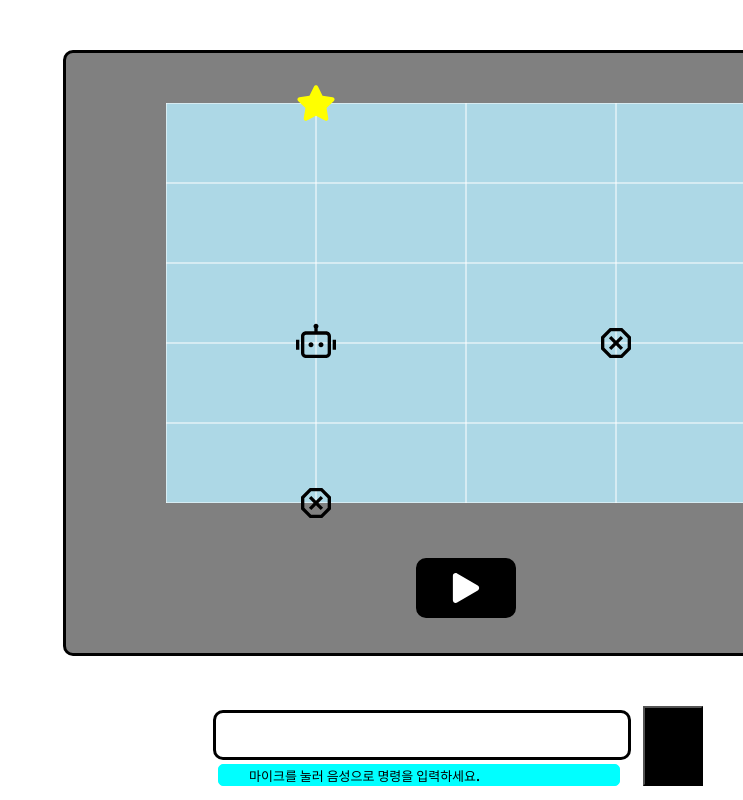
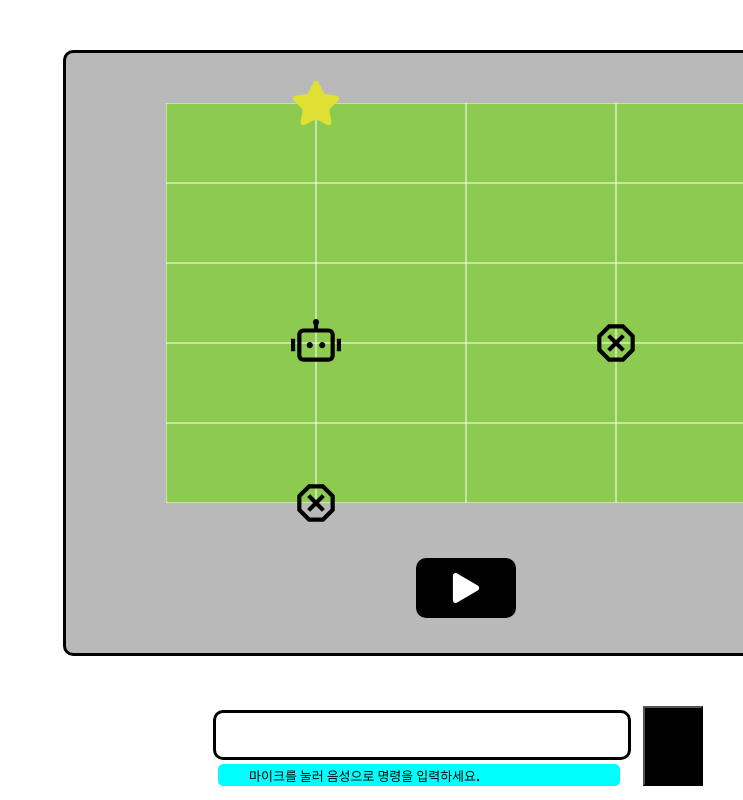
Before and after one commit to hdm0922/2023-SoftwareEngineering, a React (Create React App) app in the folder frontend/frontend-app/: page / in a window 1280 px wide. Both pictures are taken after typing "Sample", "Sample", "Sample", "Sample" into the empty fields and a click on the button "Generate". Shown: the top 800 px of the page, without its empty margins (537-1280 px from the left). Built offline with nearby package versions, Linux system fonts and the light colour scheme; some icons are missing.

Commit message:
save: Save work at 11/20 12:58

```diff
--- a/frontend/frontend-app/src/APIRequestHandler.js
+++ b/frontend/frontend-app/src/APIRequestHandler.js
@@ -1,14 +1,6 @@
 
 
 class APIRequestHandler {
-
-    static notifyUserSTT(userOrder) {
-        return {
-            itemID: "Hazard",
-            robotPath: "22232425"
-        };
-    }
-
 
     static fetchRobotMovement() {
         return {
@@ -30,7 +22,7 @@ class APIRequestHandler {
     }
 
     // temp use
-    static getInitialData(userInputData) {
+    static fetchInitialData(userInputData) {
 
         return {
             areaSize: "45",
--- a/frontend/frontend-app/src/App.js
+++ b/frontend/frontend-app/src/App.js
@@ -2,6 +2,8 @@ import React, { useState } from 'react';
 import MainPanel from './mainpanel/MainPanel';
 import BottomPanel from './bottompanel/BottomPanel';
 import Parser from './Parser';
+
+import { ImCross } from "react-icons/im";
 
 
 const Array2D = function(x, y, value) {
@@ -103,7 +105,7 @@ const App = () => {
 
     return (
 
-        <div>
+        <div className='gameboy'>
 
             <MainPanel setSTTButtonState        =   {setSTTButtonState}
                        simulationData           =   {{
@@ -135,6 +137,9 @@ const App = () => {
                          updateSimulationDataViaSTT     =   {updateSimulationDataViaSTT}
             />
 
+            {/* <div className='border'> <ImCross className='crossIcon'/> </div> */}
+
+
         </div>
 
     );
--- a/frontend/frontend-app/src/mainpanel/MainPanel.css
+++ b/frontend/frontend-app/src/mainpanel/MainPanel.css
@@ -11,7 +11,7 @@
     top: 50px;
     left : 600px;
 
-    background-color: gray;
+    background-color: rgb(185, 185, 185);
 
     border: 3px solid black;
     border-radius: 10px;
--- a/frontend/frontend-app/src/mainpanel/MainPanel.js
+++ b/frontend/frontend-app/src/mainpanel/MainPanel.js
@@ -9,7 +9,6 @@ import PauseButton from "./renderbutton/PauseButton";
 import GenerateAreaButton from "./renderbutton/GenerateAreaButton";
 
 import APIRequestHandler from "../APIRequestHandler";
-
 
 
 
@@ -135,9 +134,6 @@ const MainPanel = function(props) {
         setSimulationRunning(null);
     }
 
-    // useEffect(() => {
-    //     if (simulationRunning) clearInterval(simulationRunning); },
-    //        [simulationRunning]);
 
     useEffect(  () => { if (simulationRunning) {
         return  () => { clearInterval(simulationRunning); };
--- a/frontend/frontend-app/src/mainpanel/renderbutton/GenerateAreaButton.js
+++ b/frontend/frontend-app/src/mainpanel/renderbutton/GenerateAreaButton.js
@@ -12,7 +12,7 @@ const GenerateAreaButton = function(props) {
 
 
         // 서버측에 userInputData 전송, 초기 데이터 수신함
-        const initialData = APIRequestHandler.getInitialData(props.userInputData);
+        const initialData = APIRequestHandler.fetchInitialData(props.userInputData);
         props.setInitialData(initialData);
 
         props.setRenderPanelState("SimulatePanel");
--- a/frontend/frontend-app/src/mainpanel/renderpanel/SimulatePanel.css
+++ b/frontend/frontend-app/src/mainpanel/renderpanel/SimulatePanel.css
@@ -1,12 +1,9 @@
-@import url('https://fonts.googleapis.com/css2?family=Noto+Sans+KR:wght@600&display=swap');
 
 .SimulatePanel {
 
     position: relative;
 
-    background-color: lightblue;
-
-    /* border: 5px solid purple; */
+    background-color: rgb(141, 202, 80);
 
     width: 600px;
     height: 400px;
@@ -16,20 +13,18 @@
 .renderItem {
 
     position: absolute;
-    /* border: 2px solid purple; */
 
     display: flex;
     align-items: center;
     justify-content: center;
 
-    font-size: 40px;
+    font-size: 60px;
 }
 
 
 
 .renderArrow {
     position: absolute;
-    /* border: 2px solid purple; */
 
     display: flex;
     align-items: center;
@@ -37,3 +32,14 @@
 
 
 }
+
+
+.hazardIcon {
+    color: black;
+}
+
+
+.importantIcon {
+    color: rgb(224, 224, 52);
+
+}
--- a/frontend/frontend-app/src/mainpanel/renderpanel/SimulatePanel.js
+++ b/frontend/frontend-app/src/mainpanel/renderpanel/SimulatePanel.js
@@ -5,7 +5,7 @@ import { RiRobot2Line } from "react-icons/ri";
 import { MdOutlineDangerous } from "react-icons/md";
 import { FaStar  } from "react-icons/fa";
 import { FaArrowUp  } from "react-icons/fa6";
-
+import { FaRegStar } from "react-icons/fa";
 
 
 
@@ -65,8 +65,8 @@ const SimulatePanel = function(props) {
 
             switch (itemString) {
                 case "Robot"        : return <RiRobot2Line style={{transform: "rotate(" + robotRotationDegree + "deg)"}} />;
-                case "Hazard"       : return <MdOutlineDangerous />;
-                case "Important"    : return <FaStar color="yellow" />;
+                case "Hazard"       : return <MdOutlineDangerous className="hazardIcon"/>;
+                case "Important"    : return <FaStar className="importantIcon" />;
                 default             : return null;
             }
 
@@ -128,7 +128,7 @@ const SimulatePanel = function(props) {
                         left    : (arrowStyle.left - (arrowStyle.height >> 1)),
                         width   :  arrowStyle.width,
                         height  :  arrowStyle.height
-                     }}> <FaArrowUp fontSize={30} color="purple"
+                     }}> <FaArrowUp fontSize={30} color="black"
                                     style={{transform: "rotate(" + directionDegree + "deg)"}}/> </div>
             );
 
```
